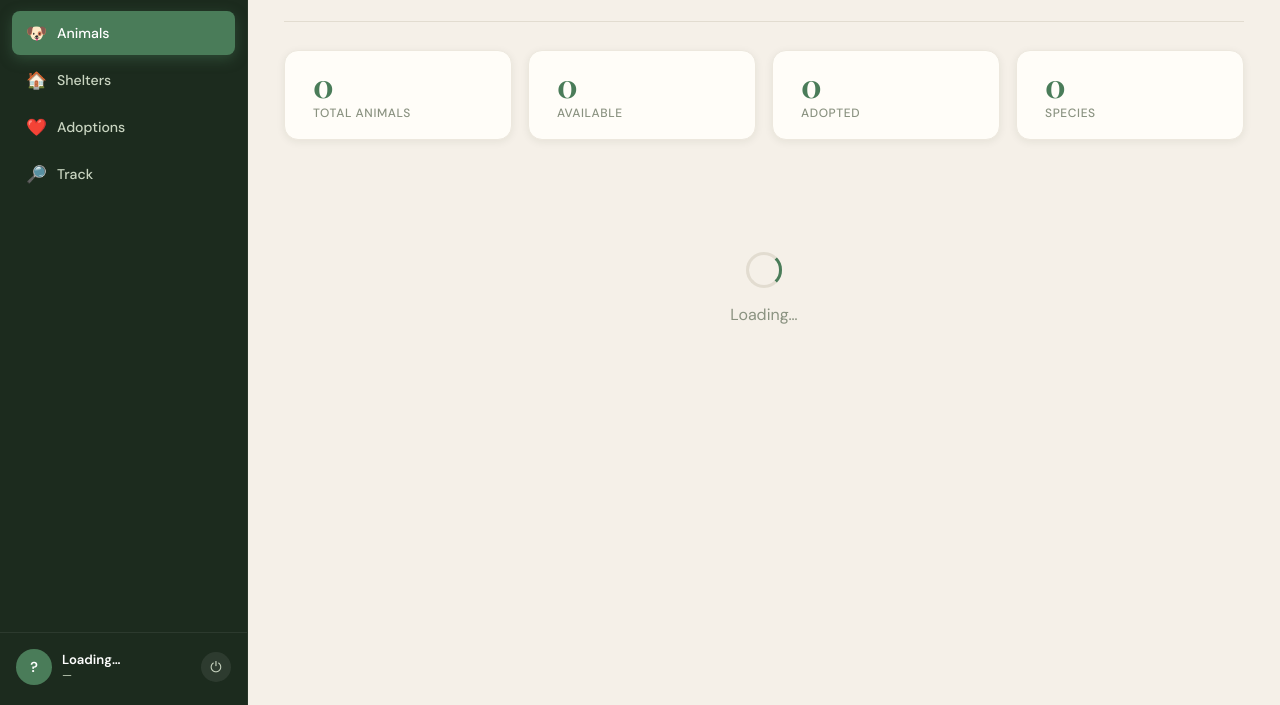
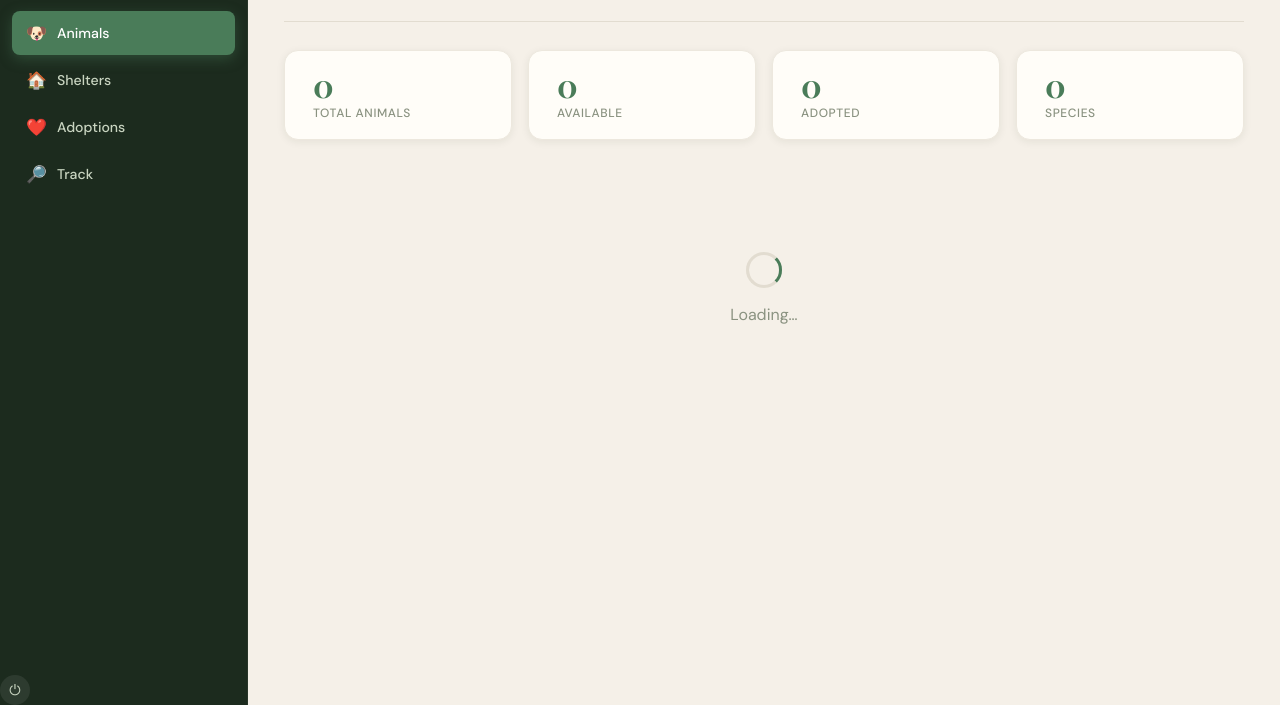
Before and after one commit to pramodhraj05-lab/ispca-animal-shelter-system, a website: page frontend/dashboard.html in a window 1280 px wide. Shown: the part 95-800 px from the top of the page. Drawn offline with nearby package versions, Linux system fonts and the light colour scheme; sample sign-in values are in the browser's storage.

Commit message:
removing the user tab

```diff
--- a/frontend/app.js
+++ b/frontend/app.js
@@ -171,7 +171,6 @@ function renderSection(section, data) {
   if      (section === "animals")   renderAnimals(data);
   else if (section === "shelters")  renderShelters(data);
   else if (section === "adoptions") renderAdoptions(data);
-  else if (section === "users")     renderUsers(data);
 }
 
 // ════════════════════════════════════════════════════
--- a/frontend/dashboard.html
+++ b/frontend/dashboard.html
@@ -32,12 +32,6 @@
       <span class="nav-icon">🔎</span><span class="nav-label">Track</span>
     </a>
   </nav>
-
-  <div class="sidebar-user">
-    <div class="user-avatar" id="user-avatar">?</div>
-    <div class="user-info">
-      <div class="user-name" id="user-name">Loading…</div>
-      <div class="user-role" id="user-role">—</div>
     </div>
     <button class="logout-btn" onclick="logout()" title="Logout">⏻</button>
   </div>
```
